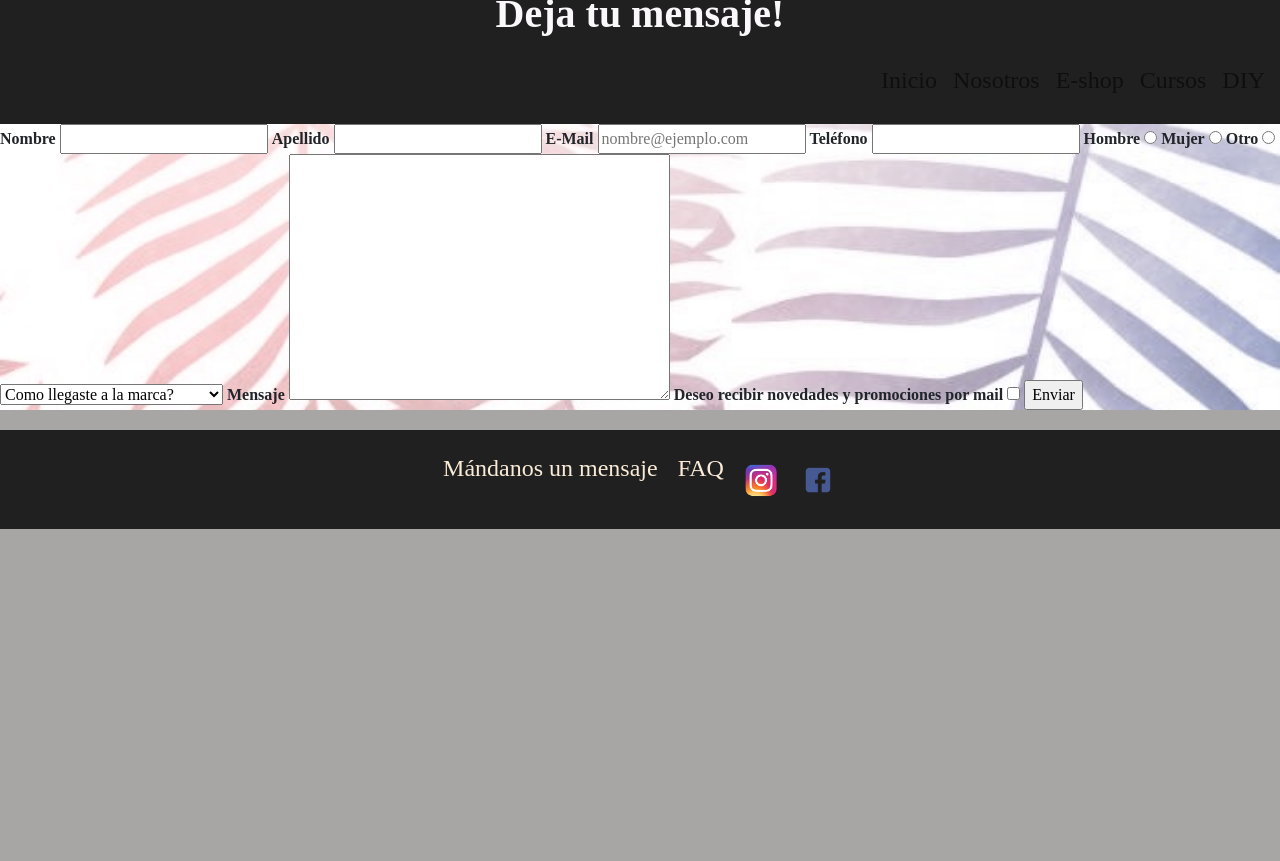
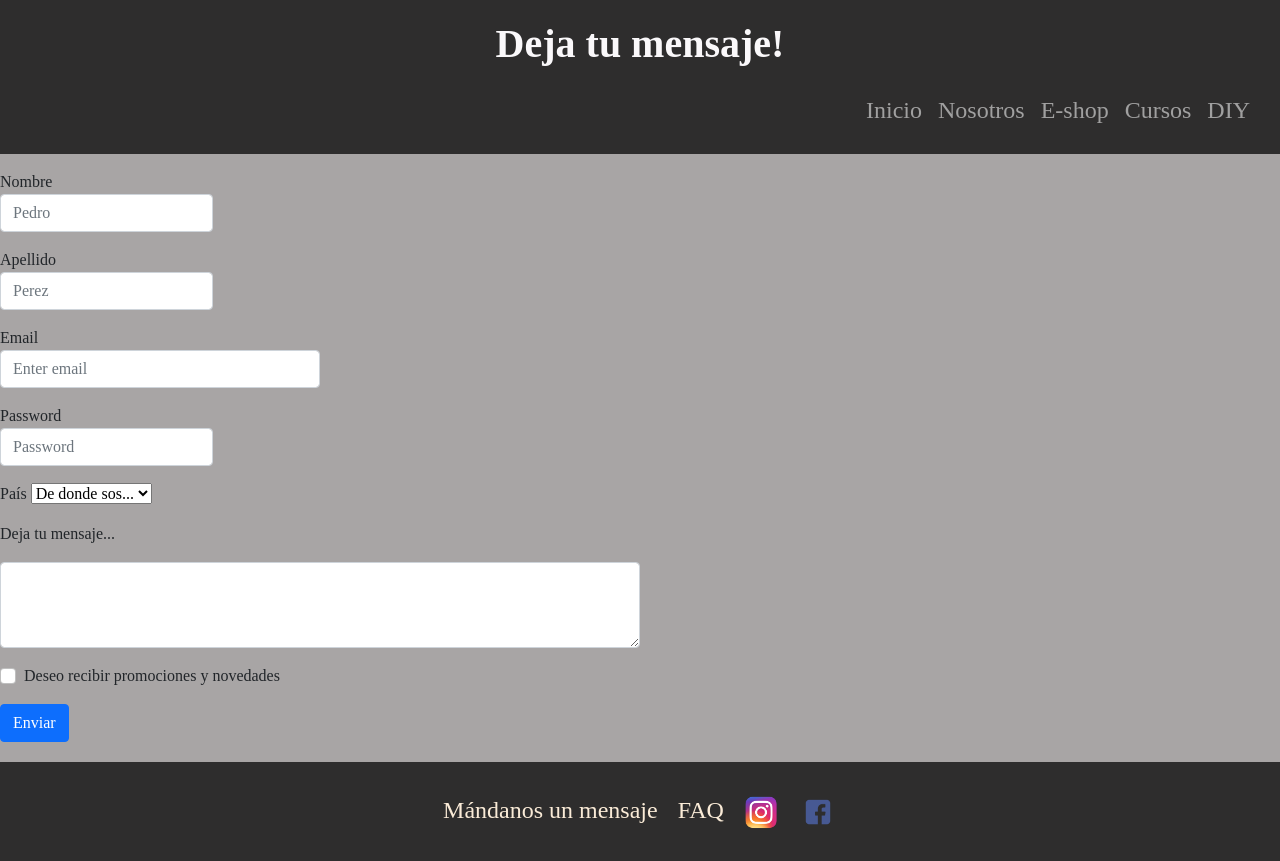
Before and after one commit to melislav/mi_repositorio, a website: page formumsj.html in a window 1280 px wide. Before the commit the page ends 800 px from the top, so only its background shows below. Drawn offline with nearby package versions, Linux system fonts and the light colour scheme; files whose address does not match are found by name; a web font is replaced by a local one.

Commit message:
Add files via upload

```diff
--- a/formumsj.html
+++ b/formumsj.html
@@ -17,7 +17,7 @@
 
     <header class="menu">
         <h1><b>Deja tu mensaje!</b></h1>
-        <nav class="navbar navbar-expand-md navbar-light" style="font-size: x-large; color: cornsilk;">
+        <nav class="navbar navbar-expand-md navbar-dark" style="font-size: x-large; color: cornsilk;">
             <div class="container-fluid">
               <button class="navbar-toggler" type="button" data-bs-toggle="collapse" data-bs-target="#toggleMobileMenu" aria-controls="toggleMobileMenu" aria-expanded="false" aria-label="Toggle navigation">
                 <span class="navbar-toggler-icon"></span>
@@ -35,43 +35,51 @@
           </nav>
     </header>
     <main>
-        <form action="#">
-            <fieldset>
-                <!-- Input Usuario-->
-            <div class="form">
-                <label for="Nombre">Nombre</label>
-                <input type="text" name="Nombre" id="Nombre">
-                <label for="Apellido">Apellido</label>
-                <input type="text" name="Apellido" id="Apellido">
-                <label for="Mail">E-Mail</label>
-                <input type="email" name="email" placeholder="nombre@ejemplo.com">
-                <label for="Telefono">Teléfono</label>
-                <input type="text" name="Telefono" id="Telefono">
-                <label for="hombre">Hombre</label>
-                <input type="radio" name="sexo" value="hombre" />
-                <label for="mujer">Mujer</label>
-                <input type="radio" name="sexo" value="mujer" />
-                <label for="otro">Otro</label>
-                <input type="radio" name="sexo" value="otro" />
-                <select name="tipoconsulta" id="tipoconsulta">
-                    <option value="inicial">Como llegaste a la marca?</option>
-                    <option value="Redes">Redes Sociales</option>
-                    <option value="Recomendación">Me la recomendaron</option>
-                    <option value="Internet">Por una publiciadad en Internet</option>
+      <form>
+        <div class="col-2 my-3">
+          <label class="sr-only" for="inlineFormInput">Nombre</label>
+          <input type="text" class="form-control mb-2" id="inlineFormInput" placeholder="Pedro">
+        </div>
+        <div class="col-2 my-3">
+          <label class="sr-only" for="inlineFormInput">Apellido</label>
+          <input type="text" class="form-control mb-2" id="inlineFormInput" placeholder="Perez">
+        </div>
+        <div class="col-3 my-3">
+          <label for="exampleInputEmail1">Email</label>
+          <input type="email" class="form-control" id="exampleInputEmail1" aria-describedby="emailHelp" placeholder="Enter email">
+
+        </div>
+        <div class="col-2 my-3">
+          <label for="exampleInputPassword1">Password</label>
+          <input type="password" class="form-control" id="exampleInputPassword1" placeholder="Password">
+        </div>
+        <div class="col-auto my-3">
+          <label class="mr-sm-2" for="inlineFormCustomSelect">País</label>
+          <select class="custom-select mr-sm-2" id="inlineFormCustomSelect">
+            <option selected>De donde sos...</option>
+            <option value="1">Argentina</option>
+            <option value="2">Brasil</option>
+            <option value="3">Uruguay</option>
+            <option value="4">Chile</option>
+            <option value="5">Paraguay</option>
+            <option value="6">Bolivia</option>
+            <option value="6">Otros</option>
           </select>
-                <label for="Mensaje">Mensaje</label>
-                <textarea name="Mensaje" id="Mensaje" cols="40" rows="10"></textarea>
-                <label for="infonueva">Deseo recibir novedades y promociones por mail</label>
-                <input type="checkbox" name="info" value="1">
-                <!-- Boton enviar-->
-                <input type="submit" value="Enviar">
         </div>
-            </fieldset>
+        <div class="col-6">
+          <label for="exampleFormControlTextarea1">Deja tu mensaje...</label>
+          <textarea class="form-control my-3" id="exampleFormControlTextarea1" rows="3"></textarea>
+        </div>
+        <div class="form-check my-3">
+          <input type="checkbox" class="form-check-input" id="exampleCheck1">
+          <label class="form-check-label" for="exampleCheck1">Deseo recibir promociones y novedades</label>
+        </div>
+        <button type="submit" class="btn btn-primary">Enviar</button>
       </form>
     </main>
-    <footer class="menufooter">
-        <span class="vertical"><a href="formumsj.html">Mándanos un mensaje</a></span>
-        <span class="vertical"><a href="faq.html">FAQ</a></span>
+    <footer>
+      <a href="formumsj.html">Mándanos un mensaje</a>
+      <a href="faq.html" >FAQ</a>
       <a href="https://www.instagram.com/"><img src="Imagenes/logoig.png" alt="" , width="35px" , height="35px"></a>
       <a href="https://www.facebook.com/"><img src="Imagenes/logofb.png" alt="" , width="38px" , height="38px"></a>
   </footer>
--- a/sass/_imagenes.scss
+++ b/sass/_imagenes.scss
@@ -5,11 +5,19 @@
     height: 30%;}
 
 /*Clase imagen para header*/
+
+
 .imagenmenu{
-    width: 118%;
+    width: 100%;
     height: auto;
-    margin-right: -100px;
-    margin-left: -100px;}
+      }
+@supports(object-fit: cover){
+    .imagenmenu{
+    height: 100%;
+    object-fit: cover;
+    object-position: center center;
+          }
+      }
 
 .imagen-ppales{height: 160px;
         width: 160px;
--- a/sass/_varios.scss
+++ b/sass/_varios.scss
@@ -1,12 +1,12 @@
 $color-1: rgb(168, 165, 165);
 $color-2: rgb(250, 248, 250);
-$color-3: rgb(32, 32, 32);
+$color-3: rgb(46, 45, 45);
 
 /*Etiqueta Estilo general*/
 body{background-color: $color-1;
     font-family: "New Tegomin";}
 
-nav ul{
+.navcolor{
     color: $color-2;
 }
 
@@ -14,10 +14,15 @@ nav ul{
 /*Etiqueta Estilo titulos*/
 h1{color: $color-2;
     font-size: 40px;
-    text-align: center; }
+    text-align: center;
+padding-top: 30px; }
+
+h2{
+    padding-left: 30px;
+}
 
 h3{font-size: 30px;
-    }
+    padding-left: 20px;}
 
 h4{font-size: 20px;
     background-color: $color-2;
@@ -29,7 +34,7 @@ p{color: rgb(27, 24, 29);
     text-align: justify;
     margin-left: 20px;
     margin-right: 20px;
-    padding: 30px;}
+    padding: 10px;}
 
 .pnosotros{font-size: 30px;
     &__subrayado{
@@ -50,9 +55,7 @@ p{color: rgb(27, 24, 29);
     background-color: $color-3;
     margin-top: -20px;
     padding: 10px;
-    margin-left: -15px;
-    margin-right: -15px;
-    }
+  }
 
 /*Clase para alinear items del menu - con flexbox*/
 .navega{display: flex;
@@ -66,8 +69,6 @@ footer{font-family:"New Tegomin";
 
     padding-top: 20px;
     padding-bottom: 20px;
-    margin-bottom: -10px;
-
     margin-top: 20px;
     display: flex;
     justify-content: center;
@@ -95,9 +96,5 @@ background-color: rgb(48, 177, 252);}
 fieldset{background-image: url("Imagenes/formu.jpg");
     background-repeat: no-repeat;
     background-size: 100%;
-    font-weight: 600;}
-
-.form{
-    display: block;
-
-}
+    font-weight: 600;
+display: list-item;}
```
Also changed, not shown: cursos.html (+8 -8 lines), diy.html (+4 -4 lines), eshop.html (+4 -4 lines), faq.html (+4 -4 lines), index.html (+2 -2 lines), nosotros.html (+5 -5 lines), Imagenes/curso1.jpg, Imagenes/producto2.PNG, css/main.css, 3 other files. Lines whose indentation alone changed are shown as unchanged.
